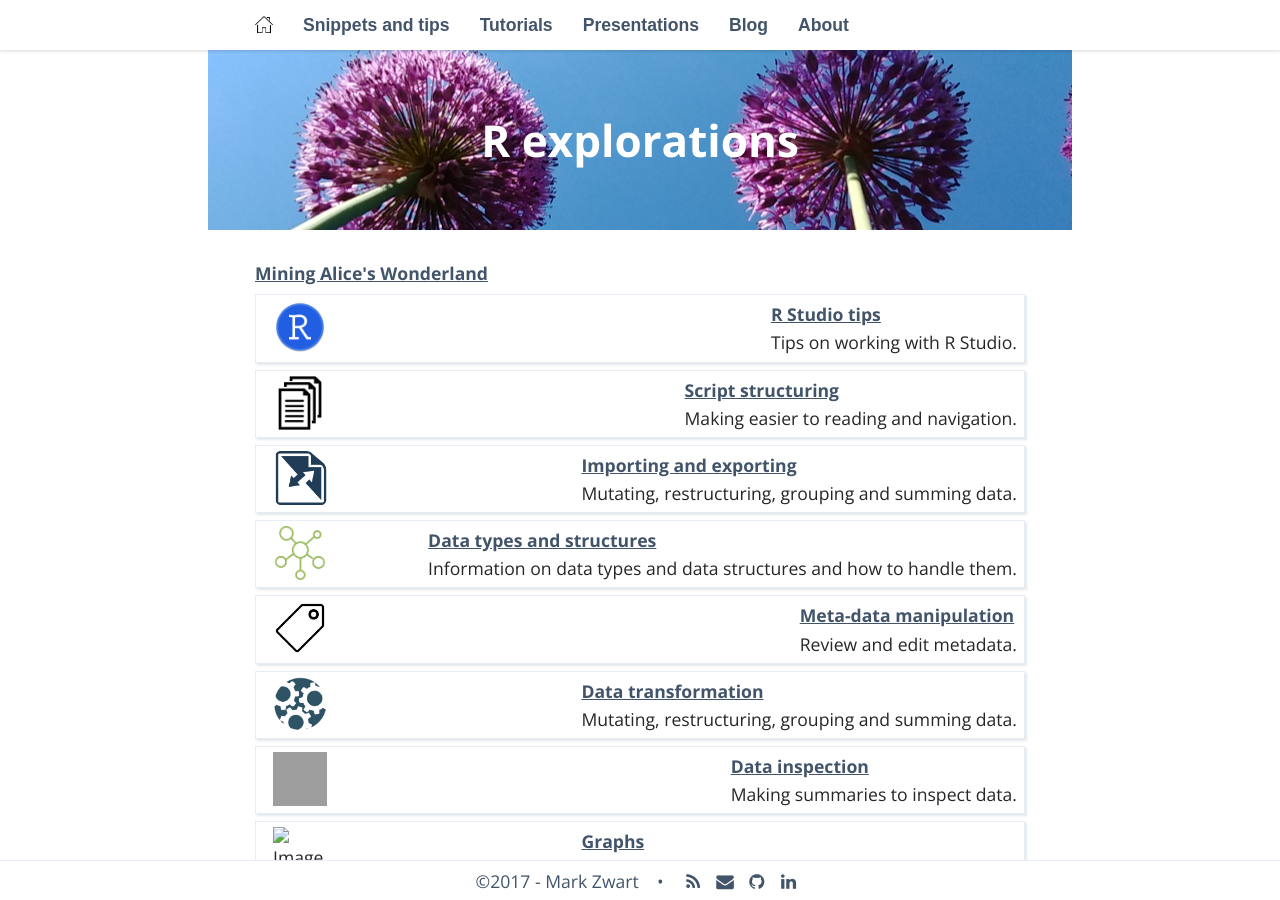
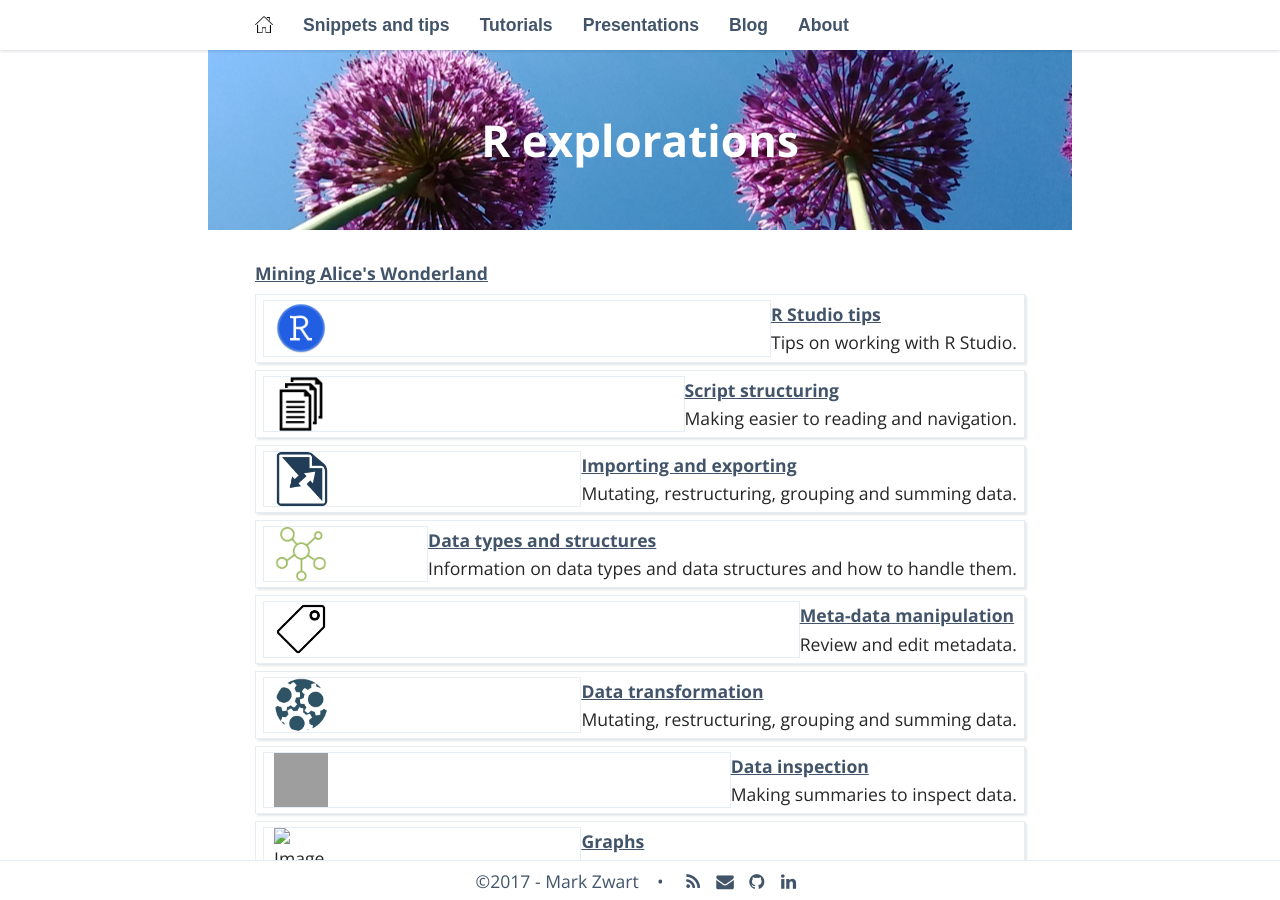
Before and after one commit to mark-me/mark-me.github.io, a Jekyll site: the page built from _pages/snippets-and-tips_diff.md, in a window 1280 px wide. Built offline with Jekyll 4.4.1, drawn with Linux system fonts in a browser that asks for light colours; nearby versions of some CDN libraries; some web fonts are replaced; our own code applies the rules of GitHub Pages for plain Markdown files; comment, search, counter and statistics services are not loaded; grey boxes are pictures that could not be loaded.

Commit message:
Changing snippet index

```diff
--- a/_sass/_layout.scss
+++ b/_sass/_layout.scss
@@ -104,10 +104,12 @@ blogtext{
   margin-top: 7px;
 }
 .index_item_left {
+  border: 1px solid $light;
   flex: 1 1 auto;
   overflow-y: auto;
 }
 .index_item_right > div {
+  border: 1px solid $light;
   flex: 1; /*grow*/
   overflow-y: auto;
 }
```
